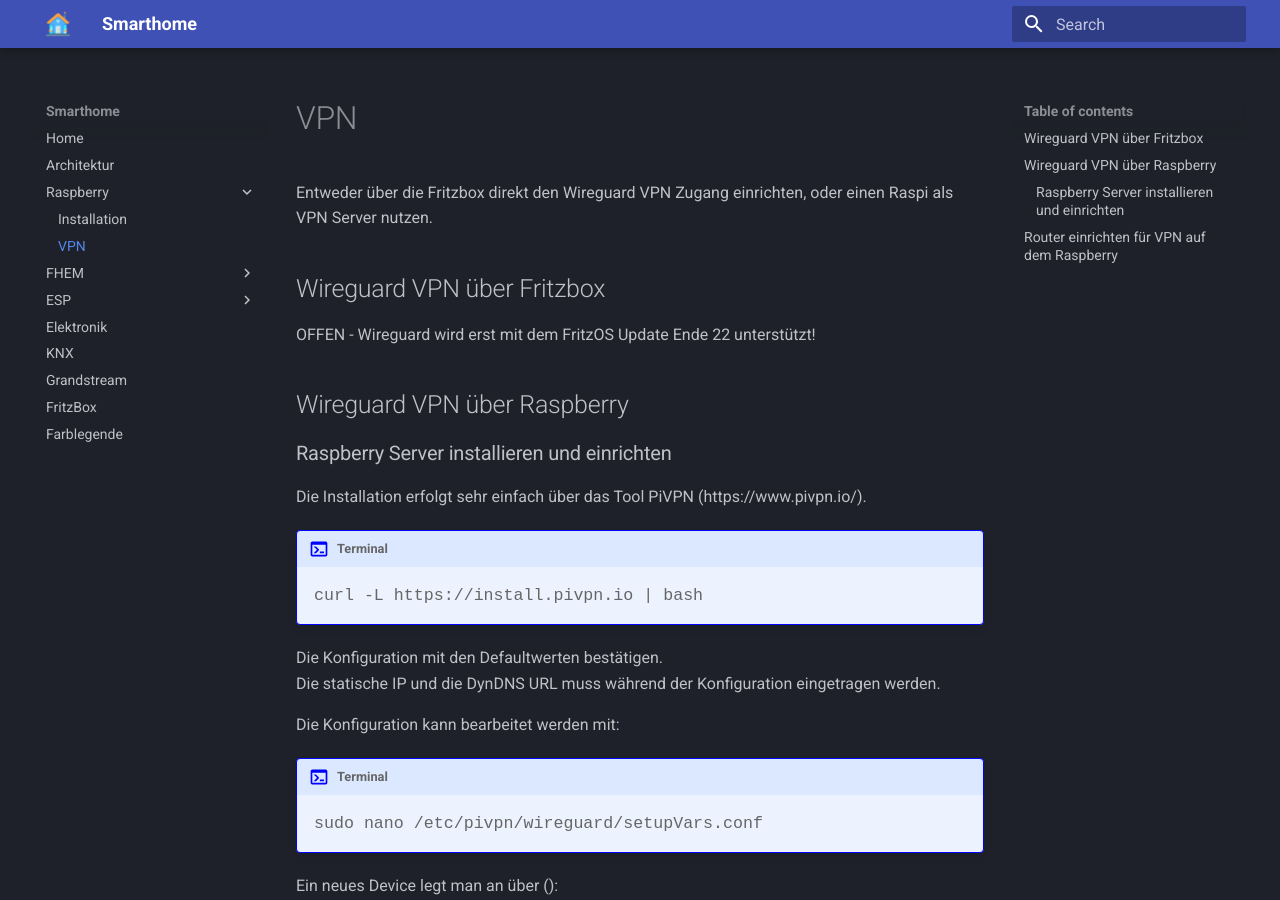
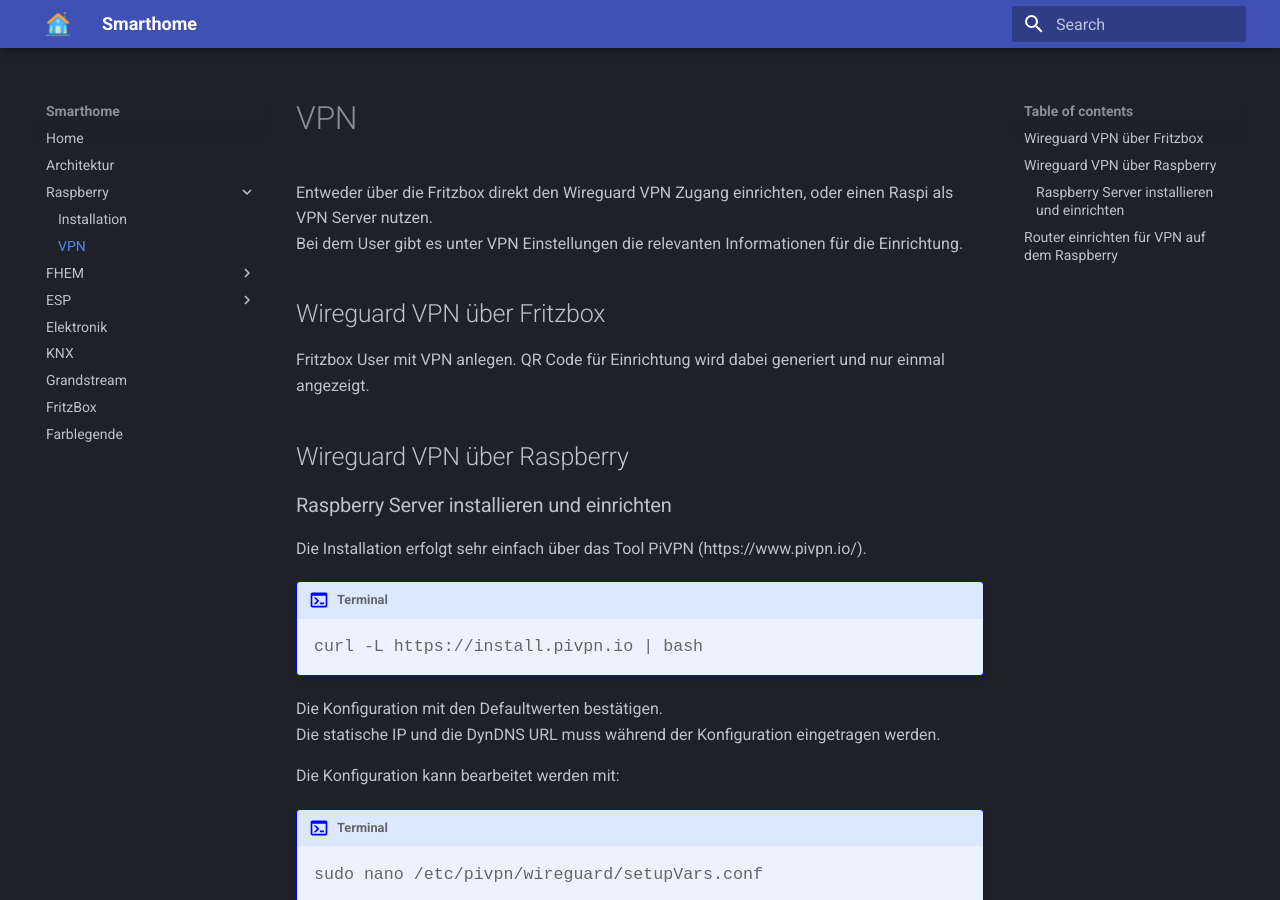
Before and after one commit to rogerknop/mkdocs_smarthome, an MkDocs documentation site: the page built from docs/install/vpn.md, in a window 1280 px wide and 900 px high. Built offline with MkDocs 1.6.1 and Material for MkDocs 9.7.7, drawn with Linux system fonts in a browser that asks for light colours.

Commit message:
VPN Fritzbos ergänzt

```diff
--- a/docs/install/vpn.md
+++ b/docs/install/vpn.md
@@ -1,10 +1,11 @@
 # VPN
 
 Entweder über die Fritzbox direkt den Wireguard VPN Zugang einrichten, oder einen Raspi als VPN Server nutzen.
+Bei dem User gibt es unter VPN Einstellungen die relevanten Informationen für die Einrichtung.
 
 ## Wireguard VPN über Fritzbox
 
-OFFEN - Wireguard wird erst mit dem FritzOS Update Ende 22 unterstützt!
+Fritzbox User mit VPN anlegen. QR Code für Einrichtung wird dabei generiert und nur einmal angezeigt.
 
 ## Wireguard VPN über Raspberry
 
```
